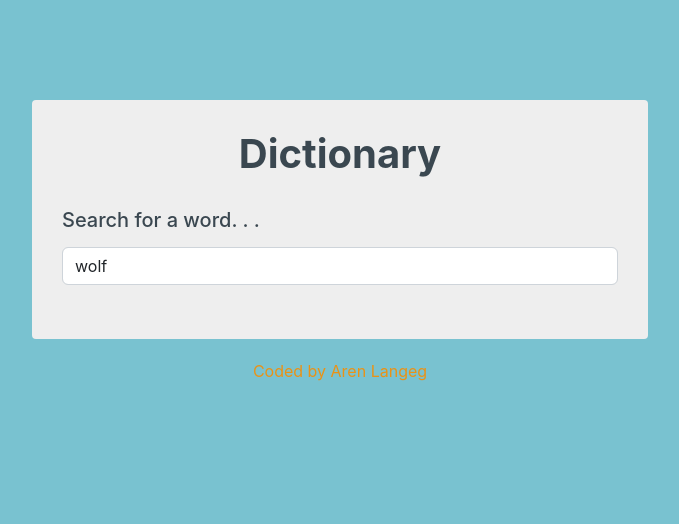
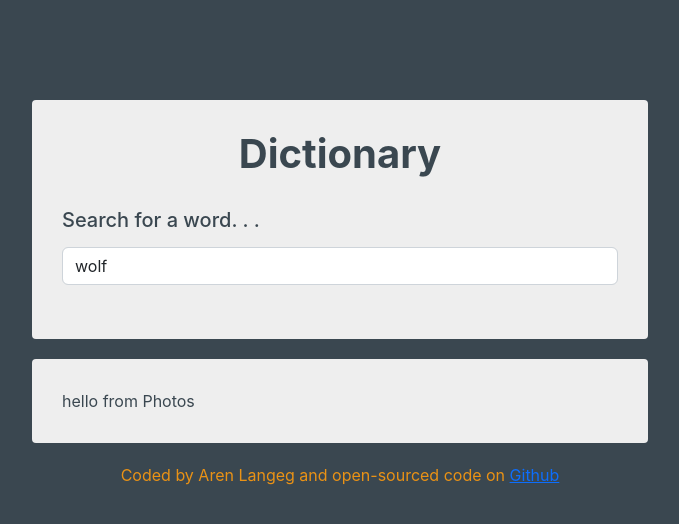
Before and after one commit to arennera23/react-dictionary-app, a React (Create React App) app: page / in a window 1280 px wide. Shown: the top 524 px of the page, without its empty margins (300-979 px from the left). Built offline with nearby package versions, Linux system fonts and the light colour scheme; no server answers.

Commit message:
fixing api

```diff
--- a/src/App.css
+++ b/src/App.css
@@ -1,5 +1,5 @@
 body {
-  background-color: #79c2d0;
+  background-color: #3a4750;
   color: #3a4750;
 }
 
--- a/src/App.js
+++ b/src/App.js
@@ -7,7 +7,15 @@ export default function App() {
       <div className="container">
         <Dictionary defaultKeyword="wolf" />
       </div>
-      <footer className="text-center">Coded by Aren Langeg</footer>
+      <footer className="text-center">
+        Coded by Aren Langeg and open-sourced code on{" "}
+        <a
+          href="https://github.com/arennera23/react-dictionary-app"
+          target="_blank"
+        >
+          Github
+        </a>
+      </footer>
     </div>
   );
 }
--- a/src/Dictionary.js
+++ b/src/Dictionary.js
@@ -1,7 +1,8 @@
-import "./Dictionary.css";
 import { useState } from "react";
 import axios from "axios";
 import Results from "./Results";
+import Photos from "./Photos";
+import "./Dictionary.css";
 
 export default function Dictionary(props) {
   let [keyword, setKeyword] = useState(props.defaultKeyword);
@@ -9,9 +10,6 @@ export default function Dictionary(props) {
   let [loaded, setLoaded] = useState(false);
   let [photos, setPhotos] = useState(null);
 
-  function handleInput(event) {
-    setKeyword(event.target.value);
-  }
   function handleDictionaryResponse(response) {
     setResults(response.data[0]);
   }
@@ -26,16 +24,19 @@ export default function Dictionary(props) {
     axios.get(apiUrl).then(handleDictionaryResponse);
   }
 
-  let pexelsApiKey = "563492ad6f91700001000001e5d9d7644b8d41d9af96dd0772b23bc8";
+  let pexelsApiKey = `563492ad6f91700001000001e5d9d7644b8d41d9af96dd0772b23bc8`;
   let pexelsApiUrl = `https://api.pexels.com/v1/search?query=${keyword}&per_page=1`;
-  let header = `Authorization: Bearer ${pexelsApiKey}`;
-  axios.get(pexelsApiUrl, { headers: { header } }).then(handlePexelsResponse);
+  axios
+    .get(pexelsApiUrl, { headers: { Authorization: `${pexelsApiKey}` } })
+    .then(handlePexelsResponse);
 
   function handleSubmit(event) {
     event.preventDefault();
     search();
   }
-
+  function handleInput(event) {
+    setKeyword(event.target.value);
+  }
   function load() {
     setLoaded(true);
     search();
@@ -51,11 +52,14 @@ export default function Dictionary(props) {
             <input
               type="search"
               className="form-control"
+              onChange={handleInput}
               defaultValue={props.defaultKeyword}
-              onChange={handleInput}
             />
           </form>{" "}
           <Results results={results} />
+        </section>
+        <section>
+          <Photos photos={photos} />
         </section>
       </div>
     );
--- a/src/Phonetic.css
+++ b/src/Phonetic.css
@@ -1,16 +1,17 @@
 .Phonetic {
-  margin: 20px 0;
+  margin: 20px 0px;
 }
 
 .Phonetic a {
-  color: #3a4750;
-  font-size: 12px;
+  color: #ea9215;
+  font-size: 10px;
+  font-weight: bold;
   text-decoration: none;
-  padding: 8px 12px;
+  padding: 7px 7px;
   border: 1px solid #ea9215;
   border-radius: 20px;
   transition: all 150ms ease-in-out;
-  margin-left: 20px;
+  margin-right: 10px;
 }
 
 .Phonetic a:hover {
@@ -20,4 +21,5 @@
 
 .Phonetic .text {
   opacity: 0.7;
+  font-size: 18px;
 }
--- a/src/Phonetic.js
+++ b/src/Phonetic.js
@@ -5,8 +5,8 @@ export default function Phonetic(props) {
   return (
     <div className="Phonetic">
       {" "}
-      <span className="text">{props.phonetic.text}</span>{" "}
-      <a href={props.phonetic.audio}>Listen</a>
+      <a href={props.phonetic.audio}>Listen</a>{" "}
+      <span className="text">{props.phonetic.text}</span>
     </div>
   );
 }
--- /dev/null
+++ b/src/Photos.js
@@ -0,0 +1,6 @@
+import React from "react";
+
+export default function Photos(props) {
+  console.log(props.photos);
+  return "hello from Photos";
+}
```
